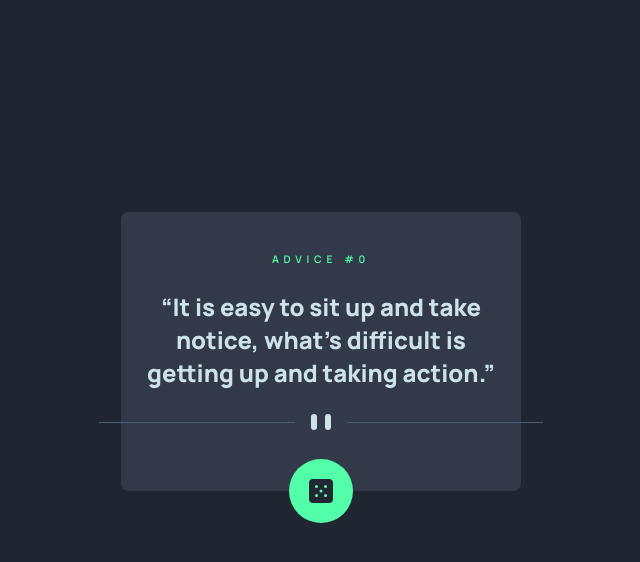
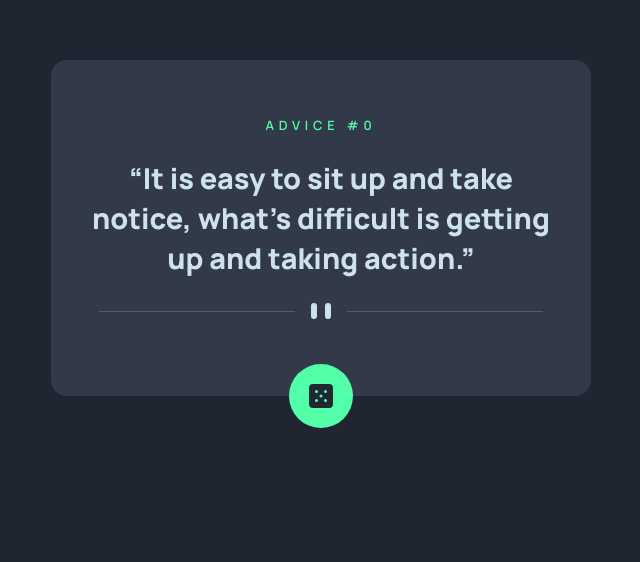
Before and after one commit to serhii-bielik/fm-advice-generator-app, a plain HTML site: page index.html in a window 1280 px wide. Shown: the part 172-734 px from the top of the page, without its empty margins (319-959 px from the left). Drawn offline with Linux system fonts and the light colour scheme.

Commit message:
add desktop layout

```diff
--- a/index.html
+++ b/index.html
@@ -24,7 +24,7 @@
       </h1>
       <picture class="advice__divider">
         <source
-          media="(min-width: 800px)"
+          media="(min-width: 550px)"
           srcset="./images/pattern-divider-desktop.svg"
         />
         <img src="./images/pattern-divider-mobile.svg" alt="" />
--- a/style.css
+++ b/style.css
@@ -28,8 +28,8 @@ body {
   display: flex;
   flex-direction: column;
   align-items: center;
-  min-width: 250px;
-  max-width: 400px;
+  min-width: 320px;
+  max-width: 540px;
   width: 90%;
   margin-top: 30%;
   padding: 1rem;
@@ -74,3 +74,24 @@ body {
 .advice__dice:focus-within {
   box-shadow: var(--clr-neon) 0px 0px 40px;
 }
+
+@media (min-width: 600px) {
+  body {
+    align-items: center;
+    min-height: 100vh;
+  }
+
+  .advice {
+    margin: 0;
+    padding: 2rem;
+    border-radius: 1rem;
+  }
+
+  .advice__id {
+    font-size: 0.8rem;
+  }
+
+  .advice__content {
+    font-size: 1.8rem;
+  }
+}
```
